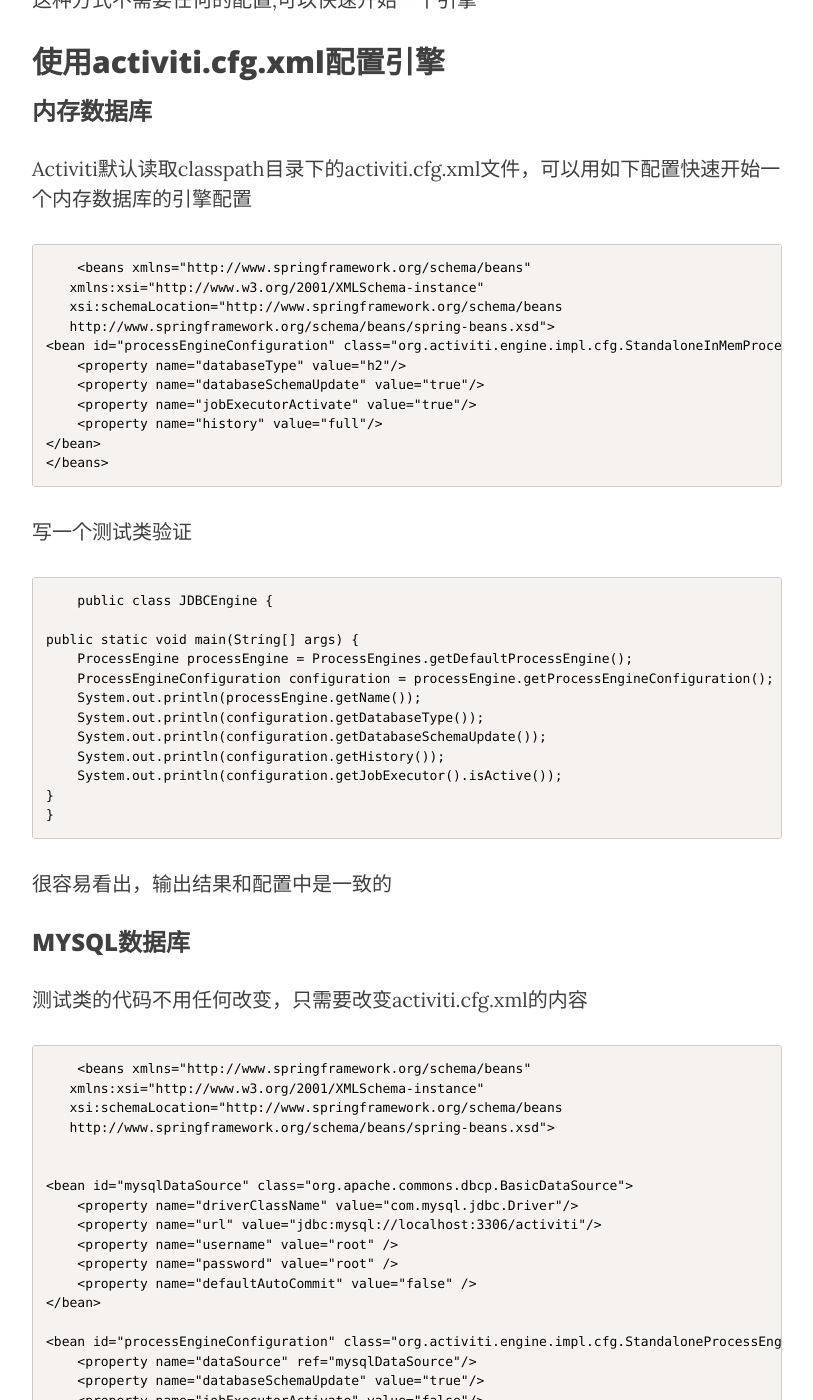
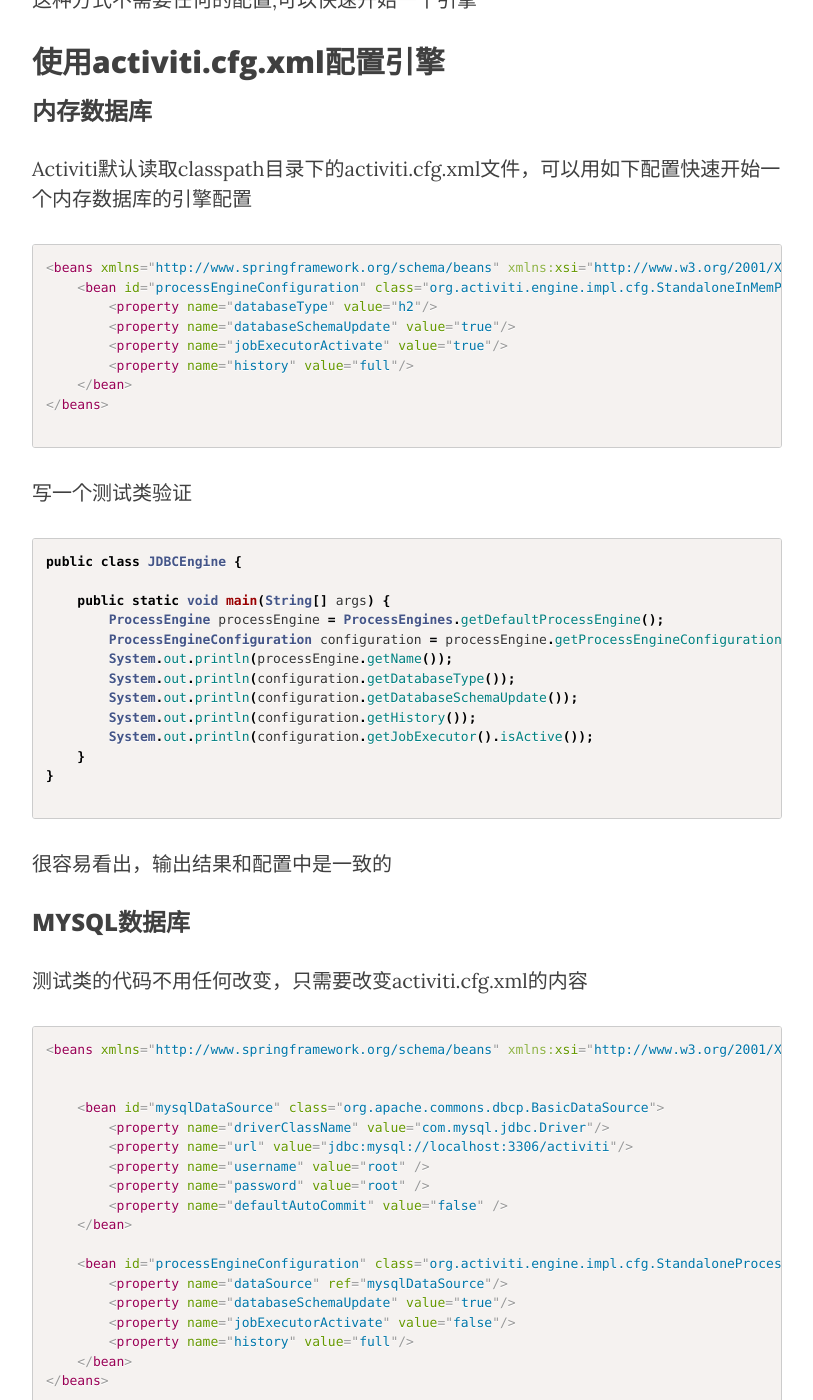
Before and after one commit to foxpp/foxpp.github.io, a Jekyll site: the page built from _posts/2015-12-8-Activiti-1.md, in a window 1280 px wide and 1400 px high, scrolled down 1381 px. Shown: the whole window, without its empty margins (233-1046 px from the left). Built offline with Jekyll 4.4.1, drawn with Linux system fonts in a browser that asks for light colours; nearby versions of some CDN libraries; some of the changed text lies outside the part shown.

````diff
--- a/_config.yml
+++ b/_config.yml
@@ -12,7 +12,7 @@ encoding:   "utf-8"
 
 # Build settings
 markdown: kramdown
-highlighter: pygments
+#highlighter: pygments
 permalink: pretty
 paginate: 5
 exclude: ["less","node_modules","Gruntfile.js","package.json","README.md"]
--- a/_posts/2015-12-8-Activiti-1.md
+++ b/_posts/2015-12-8-Activiti-1.md
@@ -30,14 +30,14 @@ org.activiti.engine.impl.cfg.JtaProcessEngineConfiguration: 单独运行流程
 
 
 
-```java
+~~~java
 ProcessEngine processEngine = ProcessEngineConfiguration
                 .createStandaloneInMemProcessEngineConfiguration()
                 .setDatabaseSchemaUpdate(ProcessEngineConfiguration.DB_SCHEMA_UPDATE_TRUE)
                 .setJdbcUrl("jdbc:h2:mem:my-own-db;DB_CLOSE_DELAY=1000")
                 .setJobExecutorActivate(true)
                 .buildProcessEngine();
-```
+~~~
 
 
 
@@ -49,7 +49,9 @@ ProcessEngine processEngine = ProcessEngineConfiguration
 ###内存数据库
 Activiti默认读取classpath目录下的activiti.cfg.xml文件，可以用如下配置快速开始一个内存数据库的引擎配置
 
-		<beans xmlns="http://www.springframework.org/schema/beans"
+
+~~~xml
+<beans xmlns="http://www.springframework.org/schema/beans"
        xmlns:xsi="http://www.w3.org/2001/XMLSchema-instance"
        xsi:schemaLocation="http://www.springframework.org/schema/beans
        http://www.springframework.org/schema/beans/spring-beans.xsd">
@@ -59,12 +61,16 @@ Activiti默认读取classpath目录下的activiti.cfg.xml文件，可以用如
         <property name="jobExecutorActivate" value="true"/>
         <property name="history" value="full"/>
     </bean>
-    </beans>
+</beans>
+
+~~~
 
 
 写一个测试类验证
 
-		public class JDBCEngine {
+
+~~~java
+public class JDBCEngine {
 
     public static void main(String[] args) {
         ProcessEngine processEngine = ProcessEngines.getDefaultProcessEngine();
@@ -75,7 +81,9 @@ Activiti默认读取classpath目录下的activiti.cfg.xml文件，可以用如
         System.out.println(configuration.getHistory());
         System.out.println(configuration.getJobExecutor().isActive());
     }
-    }
+}
+
+~~~
 
 
 很容易看出，输出结果和配置中是一致的
@@ -87,7 +95,8 @@ Activiti默认读取classpath目录下的activiti.cfg.xml文件，可以用如
 测试类的代码不用任何改变，只需要改变activiti.cfg.xml的内容
 
 
-		<beans xmlns="http://www.springframework.org/schema/beans"
+~~~xml
+<beans xmlns="http://www.springframework.org/schema/beans"
        xmlns:xsi="http://www.w3.org/2001/XMLSchema-instance"
        xsi:schemaLocation="http://www.springframework.org/schema/beans
        http://www.springframework.org/schema/beans/spring-beans.xsd">
@@ -107,9 +116,9 @@ Activiti默认读取classpath目录下的activiti.cfg.xml文件，可以用如
         <property name="jobExecutorActivate" value="false"/>
         <property name="history" value="full"/>
     </bean>
-    </beans>
+</beans>
 
-
+~~~
 
 
 
@@ -135,8 +144,8 @@ activiti可以与spring结合，把生命周期的管理交给spring，可以很
 
 只需要改变和添加一些设置，例子activiti-config-with-spring.xml文件如下
 
-
-		<beans xmlns="http://www.springframework.org/schema/beans"
+~~~xml
+<beans xmlns="http://www.springframework.org/schema/beans"
        xmlns:xsi="http://www.w3.org/2001/XMLSchema-instance"
        xsi:schemaLocation="http://www.springframework.org/schema/beans http://www.springframework.org/schema/beans/spring-beans.xsd">
 
@@ -173,13 +182,14 @@ activiti可以与spring结合，把生命周期的管理交给spring，可以很
     <bean id="taskService" factory-bean="processEngine" factory-method="getTaskService"/>
     <bean id="historyService" factory-bean="processEngine" factory-method="getHistoryService"/>
     <bean id="managementService" factory-bean="processEngine" factory-method="getManagementService"/>
-    </beans>
-
+</beans>
+~~~
 
 
 写个小demo把xml读进来看一下
 
-		public class WithSpring {
+~~~java
+public class WithSpring {
 
     public static void main(String[] args) {
         ClassPathXmlApplicationContext applicationContext =
@@ -189,7 +199,8 @@ activiti可以与spring结合，把生命周期的管理交给spring，可以很
         System.out.println(processEngine.getName());
         System.out.println(processEngine.getProcessEngineConfiguration().getDatabaseType());
     }
-    }
+}
+~~~
 
 
 成功地加载了进来，正确输出了名字和数据库类型
````
Also changed, not shown: _posts/2015-12-15-Activiti-2.md (deleted, +0 -31 lines).
